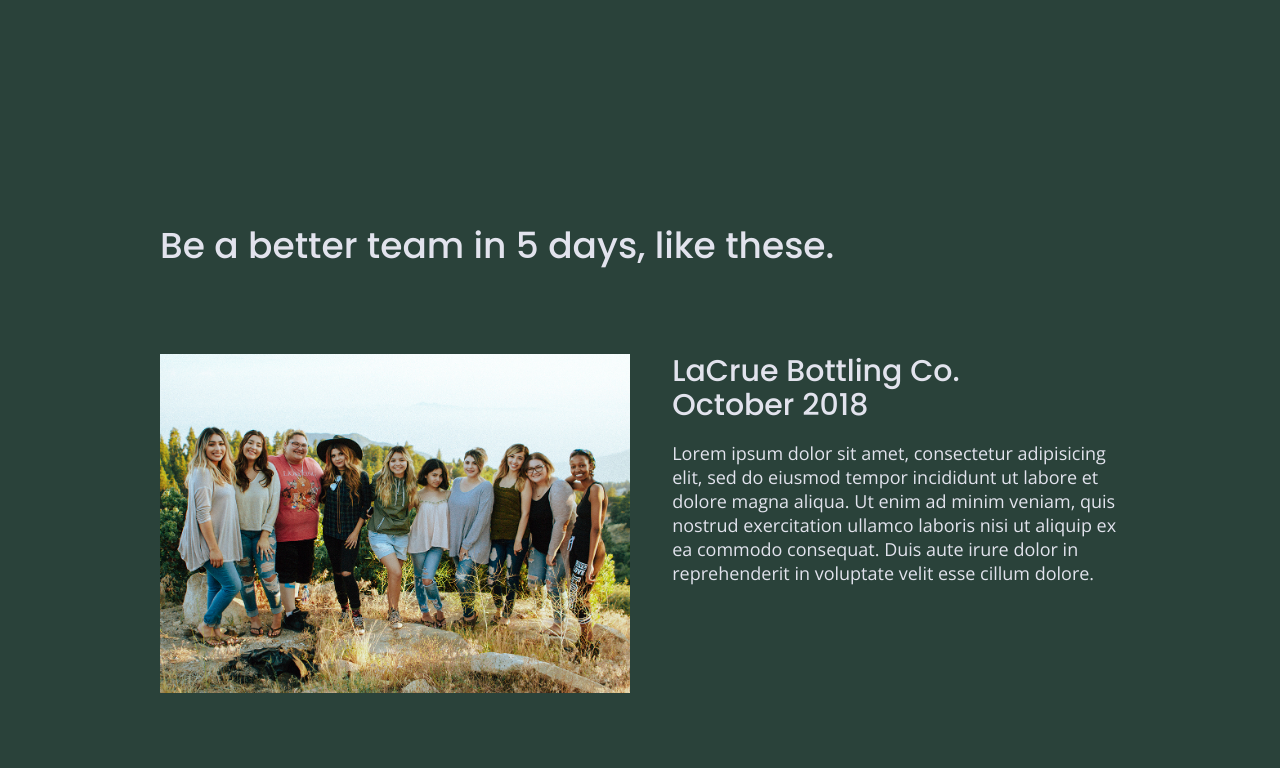
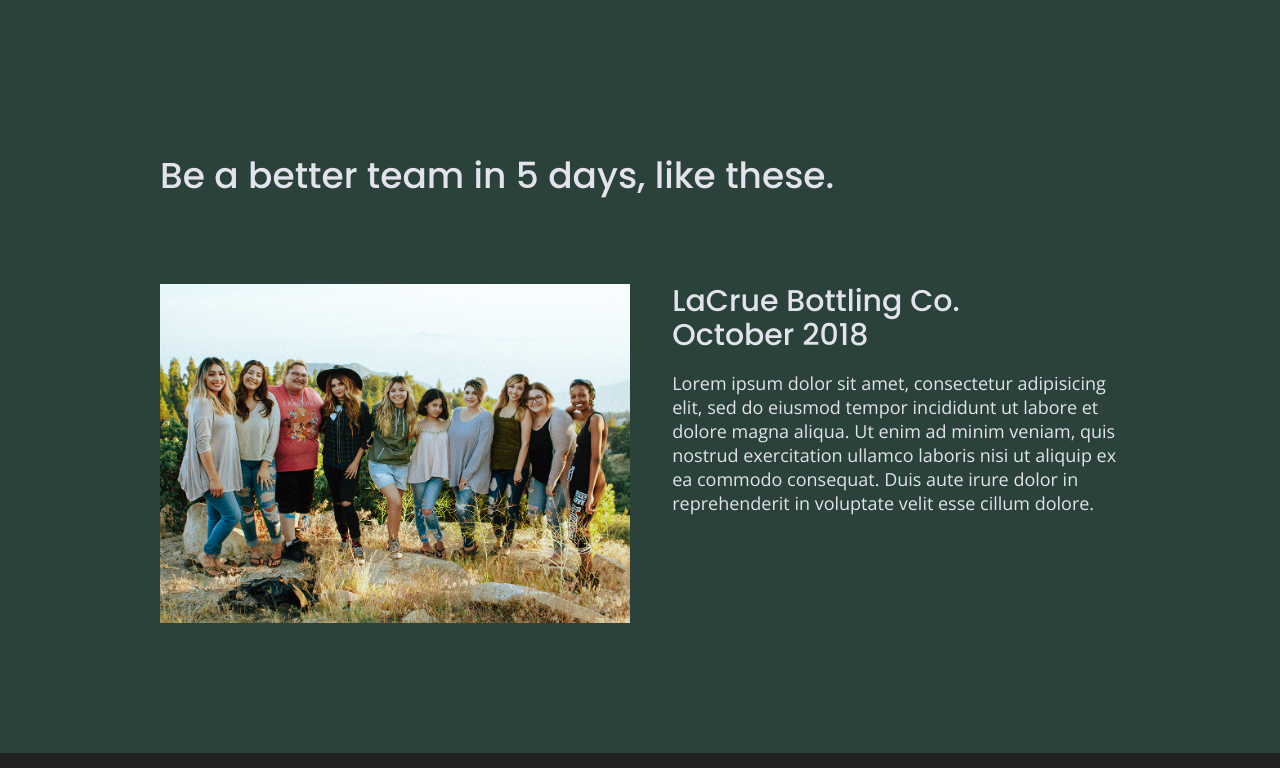
Before and after one commit to esmada/unplugged, a website built with Parcel: page index.html in a window 1280 px wide. Shown: the part 1892-2660 px from the top of the page. Built offline with nearby package versions, Linux system fonts and the light colour scheme.

Commit message:
Fix padding on review section

```diff
--- a/css/main.css
+++ b/css/main.css
@@ -604,7 +604,7 @@ aside .form-description {
 /* Reviews */
 
   .reviews .content-wrapper {
-    padding: 100px 0;
+    padding: 30px 0;
   }
 
   .reviews article {
```
